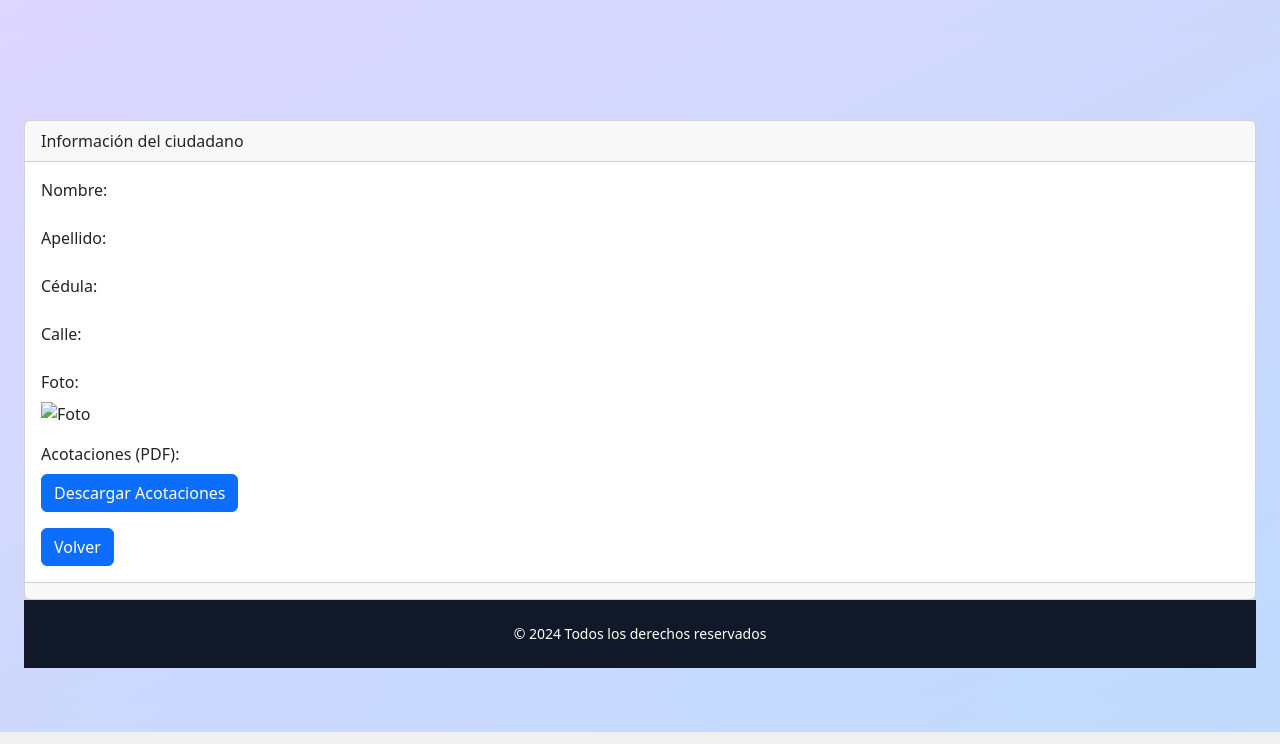
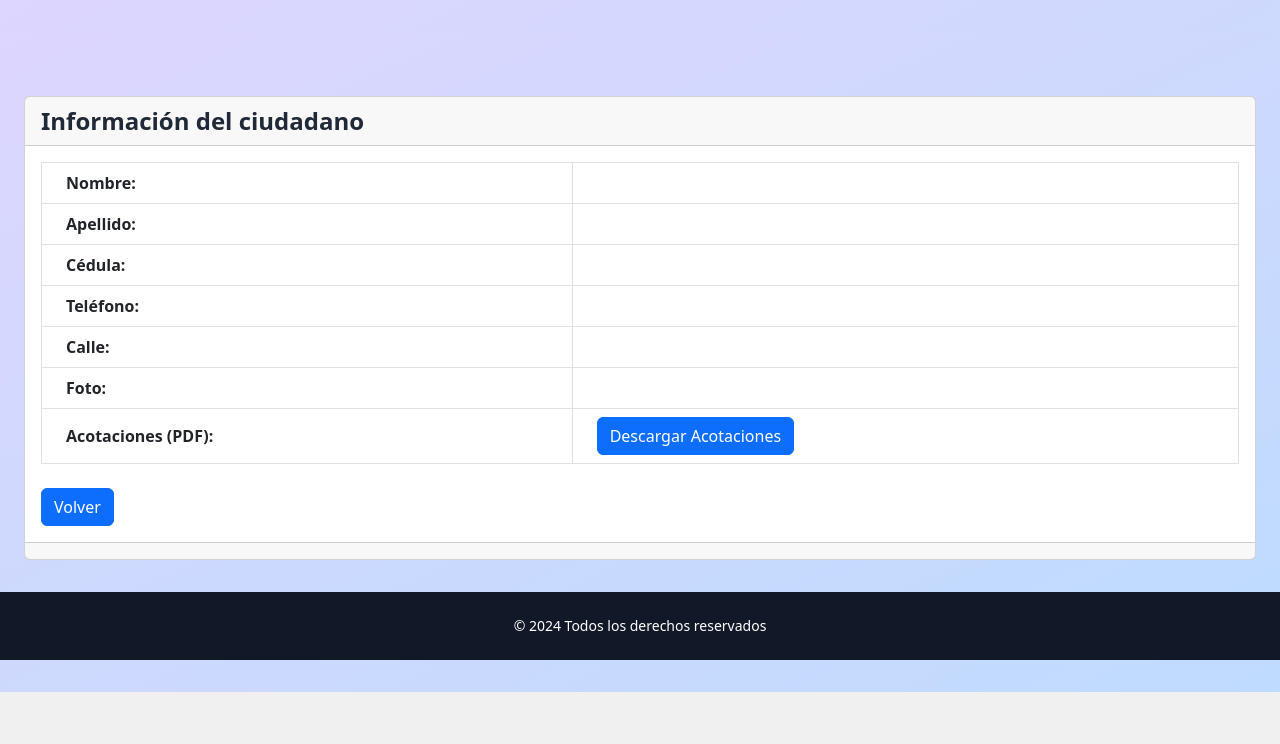
Before and after one commit to antox1997/comunidad, a PHP site: page /comunidad/secciones/ciudadano/info.php in a window 1280 px wide. Shown: the part 56-800 px from the top of the page. Run offline with PHP 8.4, Linux system fonts and the light colour scheme; a user stored in the database is signed in; data that the repository does not hold is empty; some libraries are stand-ins or nearby versions.

Commit message:
arreglo de errores ortograficos

```diff
--- a/secciones/ciudadano/info.php
+++ b/secciones/ciudadano/info.php
@@ -5,27 +5,25 @@ include("../../bd.php");
 // Si se ha enviado el parámetro del ID a través de la URL
 if(isset($_GET['txtID'])){
     // Obtenemos el ID del ciudadano a partir de la URL
-    $txtID = isset($_GET['txtID']) ? $_GET['txtID'] :"";
+    $txtID = $_GET['txtID'];
 
     // Preparamos y ejecutamos la consulta para obtener los datos del ciudadano con ese ID
-    $setencia = $conexion->prepare("SELECT * FROM libreria_ciudadano WHERE id=:id");
-    $setencia->bindParam(":id", $txtID);
-    $setencia->execute();
-
+    $sentencia = $conexion->prepare("SELECT * FROM libreria_ciudadano WHERE id = :id");
+    $sentencia->bindParam(":id", $txtID);
+    $sentencia->execute();
 
     // Extraemos los datos del ciudadano y los guardamos en variables
-    $registro = $setencia->fetch(PDO::FETCH_ASSOC);
+    $registro = $sentencia->fetch(PDO::FETCH_ASSOC);
     $nombre = $registro["nombre"];
     $apellido = $registro["apellido"];
     $cedu = $registro["cedu"];
     $N_tlf = $registro["N_tlf"];
-
     $foto = $registro["foto"];
     $acotaciones = $registro["acotaciones"];
     $idcalle = $registro["idcalle"];
 
     // Preparamos y ejecutamos la consulta para obtener el nombre de la calle
-    $sentencia = $conexion->prepare("SELECT nombreCalle FROM libreria_calle WHERE id=:id");
+    $sentencia = $conexion->prepare("SELECT nombreCalle FROM libreria_calle WHERE id = :id");
     $sentencia->bindParam(":id", $idcalle);
     $sentencia->execute();
     $calle = $sentencia->fetch(PDO::FETCH_ASSOC)['nombreCalle'];
@@ -34,54 +32,58 @@ if(isset($_GET['txtID'])){
 
 <?php include("../../templates/header.php"); ?>
 <div class="bg-gradient-to-br from-purple-200 to-blue-200 py-8">
-
     <div class="container mx-auto px-4 mt-8">
-
-<br/>
         <div class="card">
             <div class="card-header">
-        Información del ciudadano
+                <h2 class="text-2xl font-semibold text-gray-800">Información del ciudadano</h2>
             </div>
             <div class="card-body">
-        <!-- Mostramos los datos del ciudadano -->
-        <div class="mb-3">
-            <label for="nombre" class="form-label">Nombre:</label>
-            <p><?php echo $nombre; ?></p>
+                <table class="min-w-full bg-white">
+                    <tbody>
+                        <tr>
+                            <td class="border px-4 py-2 font-semibold">Nombre:</td>
+                            <td class="border px-4 py-2"><?php echo $nombre; ?></td>
+                        </tr>
+                        <tr>
+                            <td class="border px-4 py-2 font-semibold">Apellido:</td>
+                            <td class="border px-4 py-2"><?php echo $apellido; ?></td>
+                        </tr>
+                        <tr>
+                            <td class="border px-4 py-2 font-semibold">Cédula:</td>
+                            <td class="border px-4 py-2"><?php echo $cedu; ?></td>
+                        </tr>
+                        <tr>
+                            <td class="border px-4 py-2 font-semibold">Teléfono:</td>
+                            <td class="border px-4 py-2"><?php echo $N_tlf; ?></td>
+                        </tr>
+                        <tr>
+                            <td class="border px-4 py-2 font-semibold">Calle:</td>
+                            <td class="border px-4 py-2"><?php echo $calle; ?></td>
+                        </tr>
+                        <tr>
+                            <td class="border px-4 py-2 font-semibold">Foto:</td>
+                            <td class="border px-4 py-2">
+                                <?php if (!empty($foto)): ?>
+                                    <img width="100" src="../../libreria/<?php echo $foto; ?>" class="img-fluid rounded" alt="Foto" />
+                                <?php endif; ?>
+                            </td>
+                        </tr>
+                        <tr>
+                            <td class="border px-4 py-2 font-semibold">Acotaciones (PDF):</td>
+                            <td class="border px-4 py-2">
+                                <a href="../../libreria/<?php echo $acotaciones; ?>" download class="btn btn-primary">Descargar Acotaciones</a>
+                            </td>
+                        </tr>
+                    </tbody>
+                </table>
+                <!-- Botón para volver al índice -->
+                <div class="mt-4">
+                    <a name="" id="" class="btn btn-primary" href="index.php" role="button">Volver</a>
                 </div>
-
-        <div class="mb-3">
-            <label for="apellido" class="form-label">Apellido:</label>
-            <p><?php echo $apellido; ?></p>
-        </div>
-
-        <div class="mb-3">
-            <label for="cedu" class="form-label">Cédula:</label>
-            <p><?php echo $cedu; ?></p>
-        </div>
-
-        <div class="mb-3">
-            <label for="calle" class="form-label">Calle:</label>
-            <p><?php echo $calle; ?></p>
-        </div>
-
-        <div class="mb-3">
-            <label for="foto" class="form-label">Foto:</label>
-            <br/>
-            <!-- Mostramos la foto del ciudadano -->
-            <img width="100" src="<?php echo $foto; ?>" class="img-fluid" alt="Foto" />
-        </div>
-
-        <div class="mb-3">
-            <label for="acotaciones" class="form-label">Acotaciones (PDF):</label>
-            <br/>
-            <!-- Botón estilizado para descargar las acotaciones del ciudadano -->
-            <a href="<?php echo $acotaciones; ?>" download class="btn btn-primary">Descargar Acotaciones</a>
-        </div>
-
-        <!-- Botón para volver al índice -->
-        <a name="" id="" class="btn btn-primary" href="index.php" role="button">Volver</a>
             </div>
             <div class="card-footer text-muted"></div>
         </div>
+    </div>
+</div>
 
 <?php include("../../templates/fooder.php"); ?>
```
Lines whose indentation alone changed are shown as unchanged.
